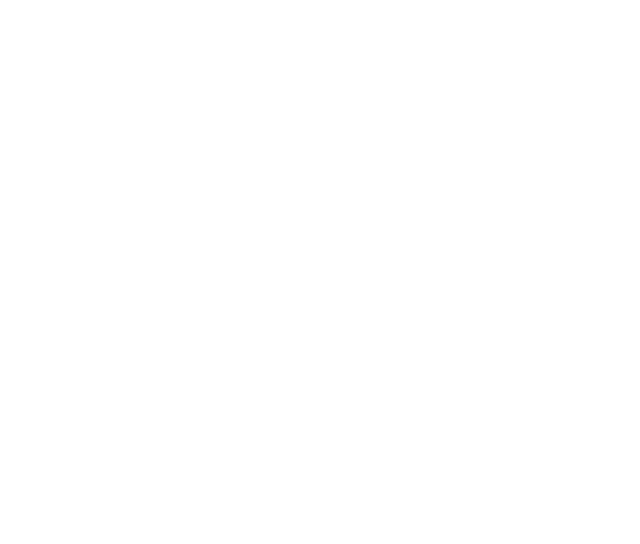
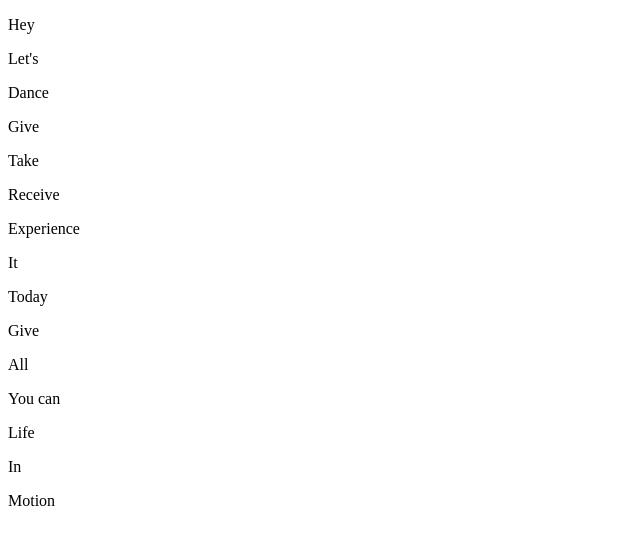
Before and after one commit to IamVictheCG/Flexbox-javascript-image-gallery, a plain HTML site: page index.html in a window 1280 px wide. Shown: the whole page, without its empty margins (0-640 px from the left). Drawn offline with Linux system fonts and the light colour scheme.

Commit message:
Updates made

```diff
--- a/index.html
+++ b/index.html
@@ -7,6 +7,32 @@
     <title>Flexbox javascript image gallery</title>
 </head>
 <body>
-
+    <div class="panels">
+        <div class="panel panel1">
+          <p>Hey</p>
+          <p>Let's</p>
+          <p>Dance</p>
+        </div>
+        <div class="panel panel2">
+          <p>Give</p>
+          <p>Take</p>
+          <p>Receive</p>
+        </div>
+        <div class="panel panel3">
+          <p>Experience</p>
+          <p>It</p>
+          <p>Today</p>
+        </div>
+        <div class="panel panel4">
+          <p>Give</p>
+          <p>All</p>
+          <p>You can</p>
+        </div>
+        <div class="panel panel5">
+          <p>Life</p>
+          <p>In</p>
+          <p>Motion</p>
+        </div>
+      </div>
 </body>
 </html>
```
